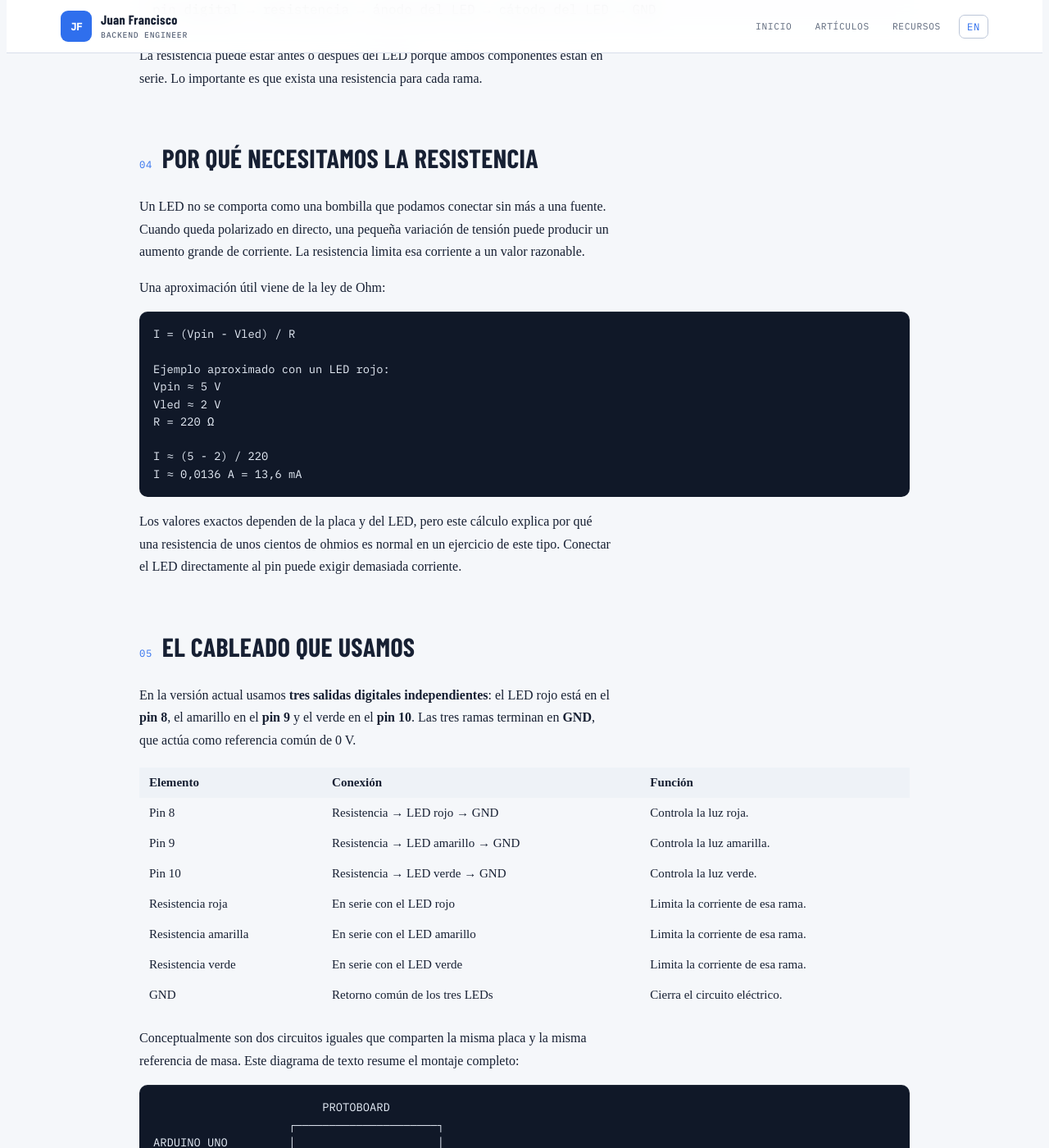
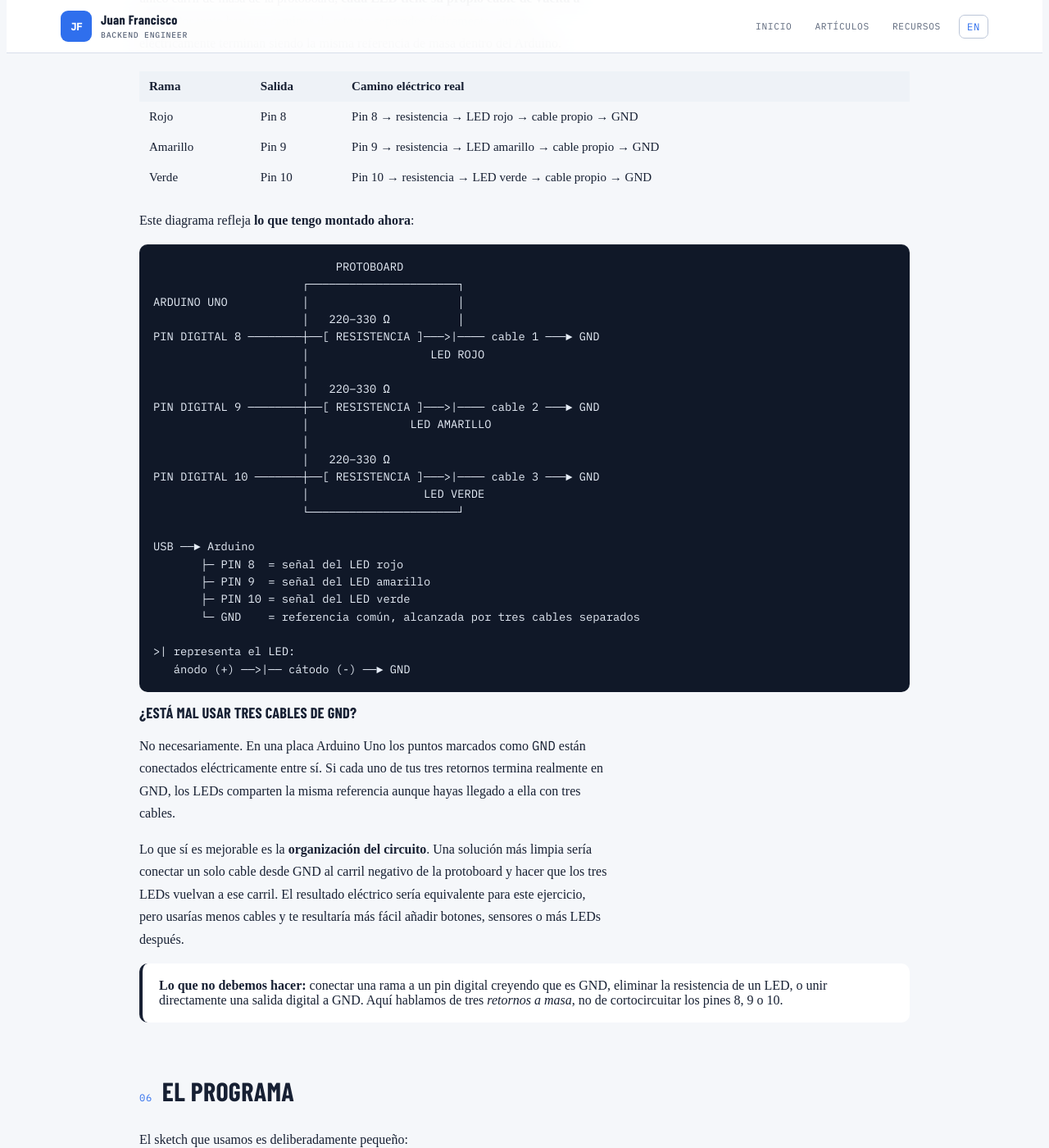
Before and after one commit to juanfranciscofernandezherreros/juanfranciscofernandezherreros.github.io, a Jekyll site: the page built from _posts/2026-09-19-arduino-semaforo-dos-leds-es.html, in a window 1280 px wide and 1400 px high, scrolled down 3405 px. Shown: the whole window at 82% size. Built offline with Jekyll 4.4.1, drawn with Linux system fonts in a browser that asks for light colours; some of the changed text lies outside the part shown.

Commit message:
Document actual three-GND Arduino traffic light wiring and remove media embeds

```diff
--- a/_posts/2026-09-19-arduino-semaforo-dos-leds-es.html
+++ b/_posts/2026-09-19-arduino-semaforo-dos-leds-es.html
@@ -51,23 +51,11 @@ reading_minutes: 10
 </header>
 
 <section>
-<div class="head"><span class="num">00</span><h2>El resultado</h2></div>
-<p>Este es el montaje real terminado. La placa compatible con Arduino Uno está conectada al ordenador por USB. Dos cables llevan las señales de control desde los pines digitales hasta la protoboard y cada LED tiene su resistencia limitadora.</p>
-
-<figure>
-<img src="{{ '/assets/media/arduino-semaforo/semaforo-montaje.jpg' | relative_url }}" alt="Montaje real de un Arduino Uno compatible conectado a una protoboard con un LED rojo y un LED amarillo, cada uno con su resistencia y cables jumper.">
-<figcaption>Montaje final. En la fotografía el LED amarillo está encendido y el rojo apagado: uno de los dos estados que genera el programa.</figcaption>
-</figure>
-
-<p>Y este es el circuito funcionando. El vídeo está comprimido para la web, pero conserva el experimento original: las dos luces cambian de estado siguiendo los tiempos definidos en el sketch.</p>
-
-<figure>
-<video controls playsinline preload="metadata" poster="{{ '/assets/media/arduino-semaforo/semaforo-montaje.jpg' | relative_url }}">
-  <source src="{{ '/assets/media/arduino-semaforo/semaforo-demo.mp4' | relative_url }}" type="video/mp4">
-  Tu navegador no puede reproducir este vídeo. <a href="{{ '/assets/media/arduino-semaforo/semaforo-demo.mp4' | relative_url }}">Descargar el MP4</a>.
-</video>
-<figcaption>Prueba real del semáforo de dos LEDs alternando desde Arduino.</figcaption>
-</figure>
+<div class="head"><span class="num">00</span><h2>El montaje real que tengo ahora</h2></div>
+<p>Este artículo documenta <strong>el circuito tal como lo tengo montado de verdad</strong>, no una versión idealizada. Uso tres LEDs —rojo, amarillo y verde— controlados por los pines digitales 8, 9 y 10. Cada LED tiene su propia resistencia y, además, <strong>cada rama vuelve a GND con su propio cable</strong>.</p>
+<p>Eso significa que no estoy usando un único carril negativo de la protoboard como masa común. Tengo tres retornos separados: uno para el LED rojo, otro para el amarillo y otro para el verde. Los tres terminan en masa.</p>
+<div class="callout"><strong>Importante:</strong> si esos tres cables terminan realmente en pines <code>GND</code> de la misma placa, eléctricamente todos pertenecen al mismo nodo de masa. No es una conexión “incorrecta” en el sentido de que el circuito no pueda funcionar; simplemente es <strong>redundante, menos ordenada y menos escalable</strong> que llevar un solo GND a la protoboard y repartirlo desde allí.</div>
+<p>La placa se alimenta y programa por USB. El comportamiento actual es: verde 5 segundos, amarillo 2 segundos y rojo 5 segundos. Al terminar, <code>loop()</code> empieza de nuevo.</p>
 </section>
 
 <section>
@@ -114,52 +102,49 @@ I ≈ 0,0136 A = 13,6 mA</pre>
 </section>
 
 <section>
-<div class="head"><span class="num">05</span><h2>El cableado que usamos</h2></div>
-<p>En la versión actual usamos <strong>tres salidas digitales independientes</strong>: el LED rojo está en el <strong>pin 8</strong>, el amarillo en el <strong>pin 9</strong> y el verde en el <strong>pin 10</strong>. Las tres ramas terminan en <strong>GND</strong>, que actúa como referencia común de 0 V.</p>
+<div class="head"><span class="num">05</span><h2>El cableado real: tres señales y tres retornos a GND</h2></div>
+<p>La versión actual usa <strong>tres salidas digitales independientes</strong>: rojo en el <strong>pin 8</strong>, amarillo en el <strong>pin 9</strong> y verde en el <strong>pin 10</strong>. Cada salida alimenta su propia rama LED + resistencia.</p>
+<p>La particularidad de mi montaje actual es el retorno: en lugar de unir los tres cátodos a un único carril de masa de la protoboard, <strong>cada LED tiene su propio cable de vuelta a GND</strong>. Por tanto hay tres caminos de retorno separados físicamente, aunque eléctricamente terminan siendo la misma referencia de masa dentro del Arduino.</p>
 
 <table>
-<thead><tr><th>Elemento</th><th>Conexión</th><th>Función</th></tr></thead>
+<thead><tr><th>Rama</th><th>Salida</th><th>Camino eléctrico real</th></tr></thead>
 <tbody>
-<tr><td>Pin 8</td><td>Resistencia → LED rojo → GND</td><td>Controla la luz roja.</td></tr>
-<tr><td>Pin 9</td><td>Resistencia → LED amarillo → GND</td><td>Controla la luz amarilla.</td></tr>
-<tr><td>Pin 10</td><td>Resistencia → LED verde → GND</td><td>Controla la luz verde.</td></tr>
-<tr><td>Resistencia roja</td><td>En serie con el LED rojo</td><td>Limita la corriente de esa rama.</td></tr>
-<tr><td>Resistencia amarilla</td><td>En serie con el LED amarillo</td><td>Limita la corriente de esa rama.</td></tr>
-<tr><td>Resistencia verde</td><td>En serie con el LED verde</td><td>Limita la corriente de esa rama.</td></tr>
-<tr><td>GND</td><td>Retorno común de los tres LEDs</td><td>Cierra el circuito eléctrico.</td></tr>
+<tr><td>Rojo</td><td>Pin 8</td><td>Pin 8 → resistencia → LED rojo → cable propio → GND</td></tr>
+<tr><td>Amarillo</td><td>Pin 9</td><td>Pin 9 → resistencia → LED amarillo → cable propio → GND</td></tr>
+<tr><td>Verde</td><td>Pin 10</td><td>Pin 10 → resistencia → LED verde → cable propio → GND</td></tr>
 </tbody>
 </table>
 
-<p>Conceptualmente son dos circuitos iguales que comparten la misma placa y la misma referencia de masa. Este diagrama de texto resume el montaje completo:</p>
-<pre>                         PROTOBOARD
-                    ┌─────────────────────┐
-ARDUINO UNO         │                     │
-                    │   220–330 Ω         │
-PIN DIGITAL 8 ──────┼──[ RESISTENCIA ]───>|────┐
-                    │                 LED ROJO  │
-                    │                           │
-                    │   220–330 Ω               │
-PIN DIGITAL 9 ──────┼──[ RESISTENCIA ]───>|────┤
-                    │              LED AMARILLO │
-                    │                           │
-                    │   220–330 Ω               │
-PIN DIGITAL 10 ─────┼──[ RESISTENCIA ]───>|────┤
-                    │                 LED VERDE │
-                    │                           │
-GND ────────────────┼───────────────────────────┘
-                    └─────────────────────┘
+<p>Este diagrama refleja <strong>lo que tengo montado ahora</strong>:</p>
+<pre>                           PROTOBOARD
+                      ┌──────────────────────┐
+ARDUINO UNO           │                      │
+                      │   220–330 Ω          │
+PIN DIGITAL 8 ────────┼──[ RESISTENCIA ]───>|──── cable 1 ───► GND
+                      │                  LED ROJO
+                      │
+                      │   220–330 Ω
+PIN DIGITAL 9 ────────┼──[ RESISTENCIA ]───>|──── cable 2 ───► GND
+                      │               LED AMARILLO
+                      │
+                      │   220–330 Ω
+PIN DIGITAL 10 ───────┼──[ RESISTENCIA ]───>|──── cable 3 ───► GND
+                      │                 LED VERDE
+                      └──────────────────────┘
 
 USB ──► Arduino
-       ├─ PIN 8  = salida digital del LED rojo
-       ├─ PIN 9  = salida digital del LED amarillo
-       ├─ PIN 10 = salida digital del LED verde
-       └─ GND    = retorno común de corriente
+       ├─ PIN 8  = señal del LED rojo
+       ├─ PIN 9  = señal del LED amarillo
+       ├─ PIN 10 = señal del LED verde
+       └─ GND    = referencia común, alcanzada por tres cables separados
 
 >| representa el LED:
    ánodo (+) ──>|── cátodo (-) ──► GND</pre>
-<p>En la protoboard no es necesario que los componentes estén físicamente en línea como en el dibujo. El diagrama representa <strong>conectividad eléctrica</strong>: cada punto unido por una línea debe acabar conectado, aunque usemos filas distintas y jumpers para llegar hasta él.</p>
 
-<p>No importa que los jumpers sean rojos, amarillos o negros. El color ayuda a organizarse, pero eléctricamente un cable jumper es un conductor. Lo que importa es <strong>dónde empieza y dónde termina</strong>.</p>
+<h3>¿Está mal usar tres cables de GND?</h3>
+<p>No necesariamente. En una placa Arduino Uno los puntos marcados como <code>GND</code> están conectados eléctricamente entre sí. Si cada uno de tus tres retornos termina realmente en GND, los LEDs comparten la misma referencia aunque hayas llegado a ella con tres cables.</p>
+<p>Lo que sí es mejorable es la <strong>organización del circuito</strong>. Una solución más limpia sería conectar un solo cable desde GND al carril negativo de la protoboard y hacer que los tres LEDs vuelvan a ese carril. El resultado eléctrico sería equivalente para este ejercicio, pero usarías menos cables y te resultaría más fácil añadir botones, sensores o más LEDs después.</p>
+<div class="callout"><strong>Lo que no debemos hacer:</strong> conectar una rama a un pin digital creyendo que es GND, eliminar la resistencia de un LED, o unir directamente una salida digital a GND. Aquí hablamos de tres <em>retornos a masa</em>, no de cortocircuitar los pines 8, 9 o 10.</div>
 </section>
 
 <section>
@@ -232,7 +217,7 @@ void loop() {
 <div class="grid">
 <article class="card"><h3>LED al revés</h3><p>Si ánodo y cátodo están invertidos, el LED normalmente no se encenderá. Darle la vuelta suele ser la primera prueba.</p></article>
 <article class="card"><h3>Fila equivocada</h3><p>Una pata o jumper desplazado un agujero puede dejar el circuito abierto porque ya no comparte la conexión interna esperada.</p></article>
-<article class="card"><h3>Sin GND común</h3><p>Una salida necesita un camino de retorno. Sin masa, la rama no queda cerrada correctamente.</p></article>
+<article class="card"><h3>Retorno a GND</h3><p>Cada LED necesita un camino de vuelta a masa. En mi montaje ese retorno se hace con tres cables separados; funciona porque todos llegan a GND, aunque un carril común sería más limpio.</p></article>
 <article class="card"><h3>Pin distinto al código</h3><p>Si el cable está en el 9 pero el sketch escribe sobre el 8, Arduino controlará otra salida. Hardware y software deben coincidir.</p></article>
 <article class="card"><h3>Sin resistencia</h3><p>Puede circular demasiada corriente. Cada LED debe tener una resistencia limitadora en serie.</p></article>
 <article class="card"><h3>Confundir compilar con subir</h3><p>Compilar comprueba y genera el programa; subirlo lo transfiere realmente al microcontrolador.</p></article>
@@ -242,7 +227,7 @@ void loop() {
 <section>
 <div class="head"><span class="num">10</span><h2>Qué hemos aprendido realmente</h2></div>
 <p>El objetivo no era fabricar un semáforo real, sino construir un modelo mental. Con tres LEDs utilizamos <strong>tres salidas digitales independientes</strong>, hemos convertido <code>HIGH</code> y <code>LOW</code> en un efecto físico visible y hemos visto que el tiempo forma parte del comportamiento del sistema.</p>
-<p>También hemos separado por primera vez las responsabilidades del montaje: el Arduino decide el estado lógico; la resistencia limita la corriente; el LED transforma esa corriente en luz; la protoboard proporciona las conexiones; y GND cierra el camino eléctrico.</p>
+<p>También hemos separado las responsabilidades del montaje: el Arduino decide el estado lógico; la resistencia limita la corriente; el LED transforma esa corriente en luz; la protoboard proporciona las conexiones; y GND cierra cada rama. En mi montaje actual ese retorno a GND está duplicado físicamente tres veces, una por LED.</p>
 <p>El siguiente salto interesante es añadir un <strong>pulsador</strong> para peatones. En ese momento Arduino deja de ejecutar únicamente una secuencia temporal y empieza a reaccionar a una entrada externa; después podemos sustituir <code>delay()</code> por <code>millis()</code> para que el programa siga atendiendo entradas mientras controla los tiempos.</p>
 </section>
 
```
